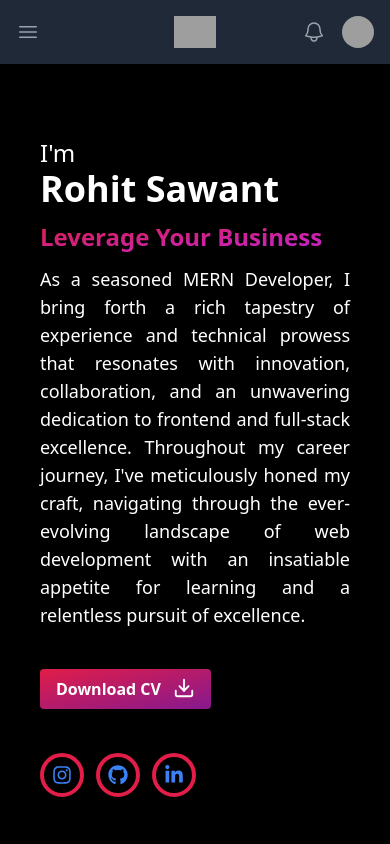
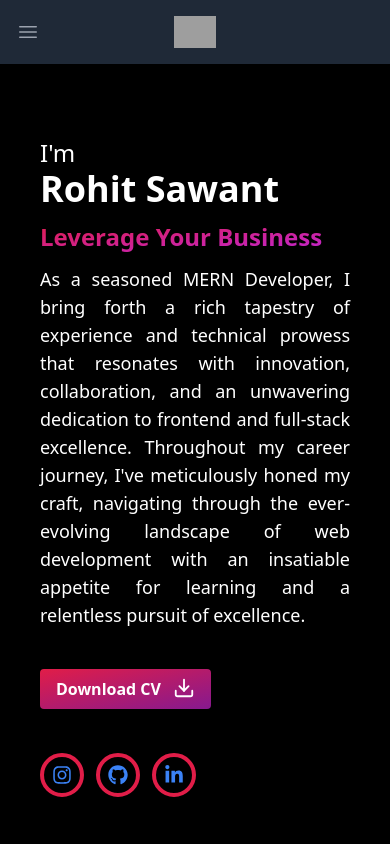
Before and after one commit to RS5555/portfolio, a React (Create React App) app: page / in a window 390 px wide. Shown: the top 844 px of the page. Built offline with nearby package versions, Linux system fonts and the light colour scheme; grey boxes are pictures that could not be loaded.

Commit message:
Navbar Servises Added error handle

```diff
--- a/src/components/Example.js
+++ b/src/components/Example.js
@@ -1,6 +1,6 @@
-import { Fragment } from "react";
-import { Disclosure, Menu, Transition } from "@headlessui/react";
-import { Bars3Icon, BellIcon, XMarkIcon } from "@heroicons/react/24/outline";
+
+import { Disclosure, } from "@headlessui/react";
+import { Bars3Icon, XMarkIcon } from "@heroicons/react/24/outline";
 import { Link } from "react-scroll";
 
 const navigation = [
@@ -66,82 +66,7 @@ export default function Example() {
                   </div>
                 </div>
               </div>
-              <div className="absolute inset-y-0 right-0 flex items-center pr-2 sm:static sm:inset-auto sm:ml-6 sm:pr-0">
-                <button
-                  type="button"
-                  className="relative rounded-full bg-gray-800 p-1 text-gray-400 hover:text-white focus:outline-none focus:ring-2 focus:ring-white focus:ring-offset-2 focus:ring-offset-gray-800"
-                >
-                  <span className="absolute -inset-1.5" />
-                  <span className="sr-only">View notifications</span>
-                  <BellIcon className="h-6 w-6" aria-hidden="true" />
-                </button>
 
-                {/* Profile dropdown */}
-                <Menu as="div" className="relative ml-3">
-                  <div>
-                    <Menu.Button className="relative flex rounded-full bg-gray-800 text-sm focus:outline-none focus:ring-2 focus:ring-white focus:ring-offset-2 focus:ring-offset-gray-800">
-                      <span className="absolute -inset-1.5" />
-                      <span className="sr-only">Open user menu</span>
-                      <img
-                        className="h-8 w-8 rounded-full"
-                        src="https://images.unsplash.com/photo-1472099645785-5658abf4ff4e?ixlib=rb-1.2.1&ixid=eyJhcHBfaWQiOjEyMDd9&auto=format&fit=facearea&facepad=2&w=256&h=256&q=80"
-                        alt=""
-                      />
-                    </Menu.Button>
-                  </div>
-                  <Transition
-                    as={Fragment}
-                    enter="transition ease-out duration-100"
-                    enterFrom="transform opacity-0 scale-95"
-                    enterTo="transform opacity-100 scale-100"
-                    leave="transition ease-in duration-75"
-                    leaveFrom="transform opacity-100 scale-100"
-                    leaveTo="transform opacity-0 scale-95"
-                  >
-                    <Menu.Items className="absolute right-0 z-10 mt-2 w-48 origin-top-right rounded-md bg-white py-1 shadow-lg ring-1 ring-black ring-opacity-5 focus:outline-none">
-                      <Menu.Item>
-                        {({ active }) => (
-                          <a
-                            href="#"
-                            className={classNames(
-                              active ? "bg-gray-100" : "",
-                              "block px-4 py-2 text-sm text-gray-700"
-                            )}
-                          >
-                            Your Profile
-                          </a>
-                        )}
-                      </Menu.Item>
-                      <Menu.Item>
-                        {({ active }) => (
-                          <a
-                            href="#"
-                            className={classNames(
-                              active ? "bg-gray-100" : "",
-                              "block px-4 py-2 text-sm text-gray-700"
-                            )}
-                          >
-                            Settings
-                          </a>
-                        )}
-                      </Menu.Item>
-                      <Menu.Item>
-                        {({ active }) => (
-                          <a
-                            href="#"
-                            className={classNames(
-                              active ? "bg-gray-100" : "",
-                              "block px-4 py-2 text-sm text-gray-700"
-                            )}
-                          >
-                            Sign out
-                          </a>
-                        )}
-                      </Menu.Item>
-                    </Menu.Items>
-                  </Transition>
-                </Menu>
-              </div>
             </div>
           </div>
 
```
